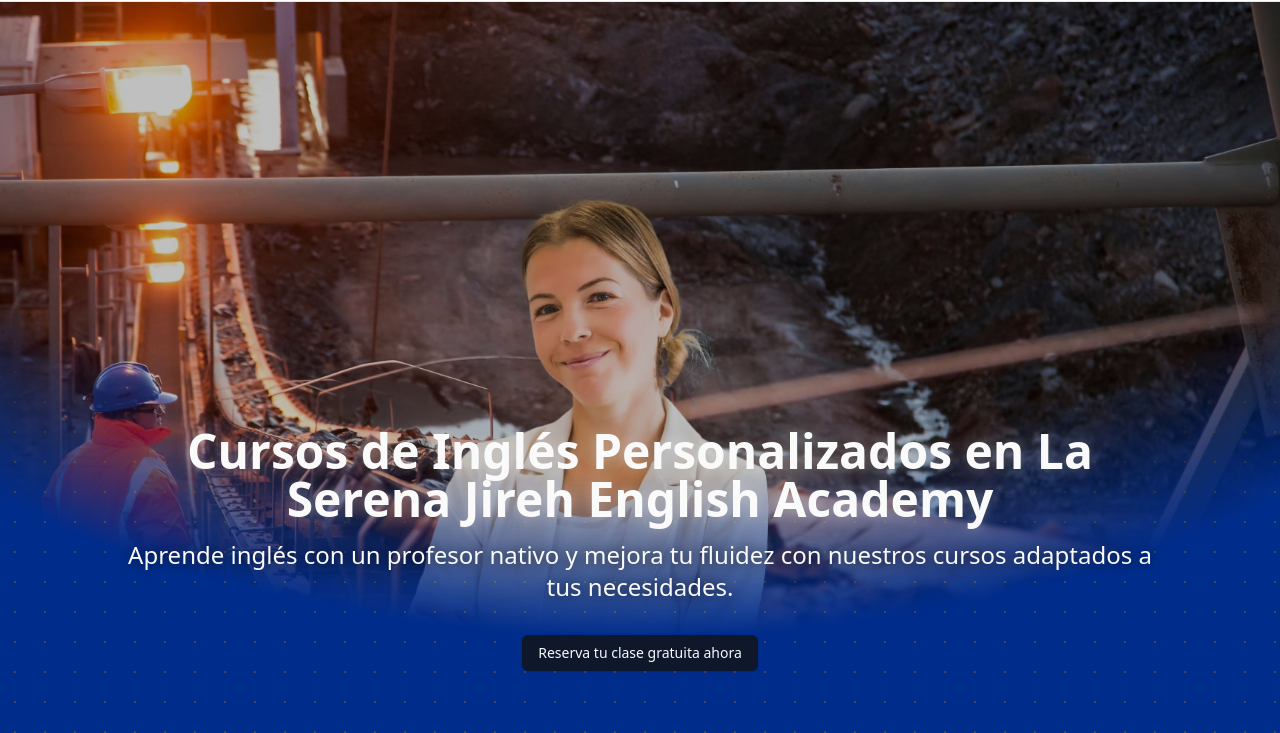
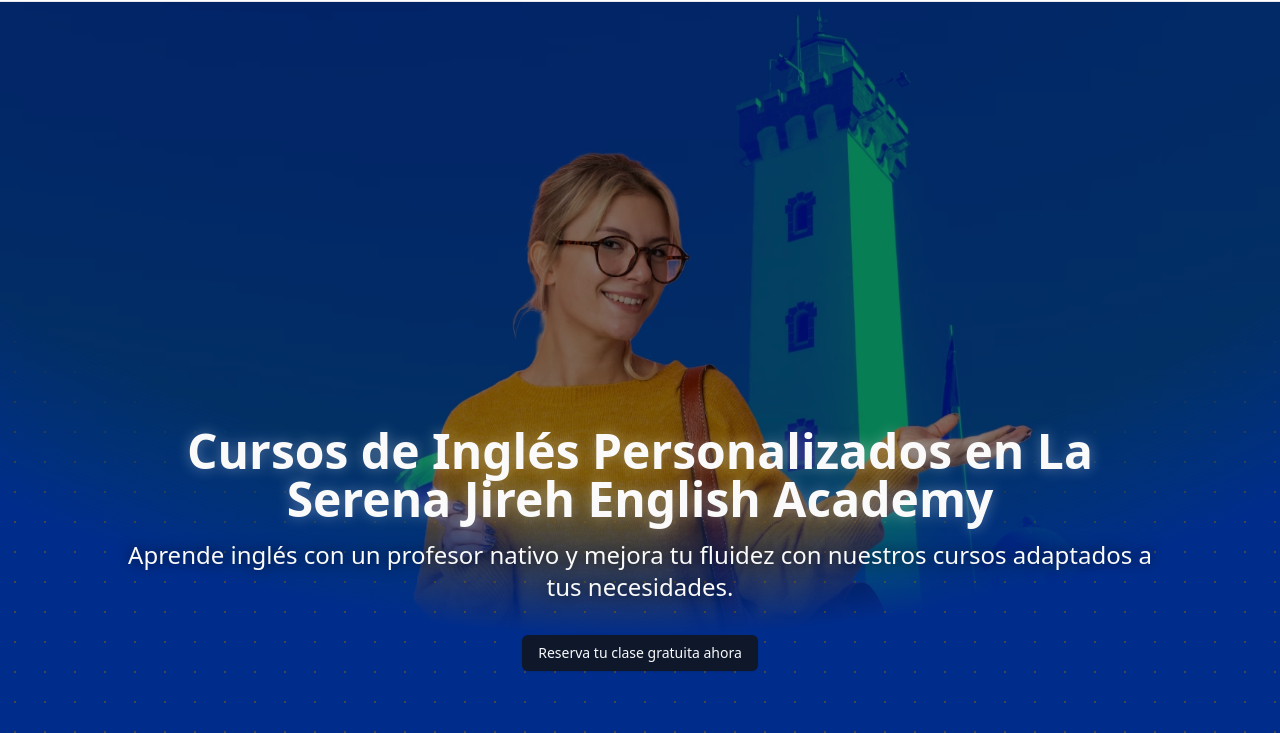
Before and after one commit to Juanmorales1810/jireh-english, an Astro site: page / in a window 1280 px wide. Shown: the part 67-800 px from the top of the page. Built offline with nearby package versions, Linux system fonts and the light colour scheme; Astro itself is replaced by a stand-in of ours.

Commit message:
Feat: Agregar componente SwiperHome y reemplazar imagen de fondo en HeroPrincipal

```diff
--- a/src/components/HeroPrincipal.astro
+++ b/src/components/HeroPrincipal.astro
@@ -1,36 +1,21 @@
 ---
-
+import SwiperHome from "./swiperHome";
 ---
 
 <section
     id="Inicio"
     class="relative h-[100dvh] w-full flex flex-col justify-center text-zinc-50 items-center text-center"
 >
-    <picture
-        class="h-[100dvh] w-full z-10 [mask-image:radial-gradient(ellipse_99%_100%_at_50%_-10%,#000_80%,transparent_100%)] brightness-50 md:aspect-video md:[mask-image:radial-gradient(ellipse_90%_100%_at_50%_-20%,#000_80%,transparent_100%)] md:brightness-75"
+    <div
+        class="h-[100dvh] w-full z-10 [mask-image:radial-gradient(ellipse_99%_100%_at_50%_-10%,#000_80%,transparent_100%)] brightness-50 md:[mask-image:radial-gradient(ellipse_90%_100%_at_50%_-20%,#000_80%,transparent_100%)]"
     >
-        <source
-            srcset="/Img/JIREHENGLISHACADEMY-7.avif"
-            type="image/avif"
-            media="(width >= 800px)"
-        />
-        <source
-            srcset="/Img/JIREHENGLISHACADEMY-8.avif"
-            type="image/avif"
-            media="(width <= 800px)"
-        />
-        <img
-            src="/Img/JIREHENGLISHACADEMY-8.avif"
-            alt="Fondo de la página"
-            loading={"eager"}
-            class="h-full w-full object-cover object-bottom"
-        />
-    </picture>
+        <SwiperHome client:load />
+    </div>
     <div
-        class="flex flex-col justify-center items-center h-[80dvh] w-full max-w-5xl z-30 absolute bottom-24 left-[0%] md:left-[calc(50%-512px)] md:top-1/2 md:h-auto"
+        class="flex flex-col justify-center items-center h-[80dvh] w-full max-w-5xl z-30 absolute bottom-24 left-[0%] lg:left-[calc(50%-512px)] lg:top-1/2 lg:h-auto"
     >
         <h1
-            class="text-3xl md:text-5xl mb-4 font-bold drop-shadow-[0_0px_7px_rgba(255,255,255,0.35)] flex-1 md:flex-none"
+            class="text-3xl lg:text-5xl mb-4 font-bold drop-shadow-[0_0px_7px_rgba(255,255,255,0.35)] flex-1 md:flex-none"
         >
             Cursos de Inglés Personalizados en La Serena Jireh English Academy
         </h1>
--- /dev/null
+++ b/src/components/swiperHome.tsx
@@ -0,0 +1,61 @@
+"use client"
+
+import React, { useRef, useState } from 'react';
+// Import Swiper React components
+import { Swiper, SwiperSlide } from 'swiper/react';
+
+// Import Swiper styles
+import 'swiper/css';
+import 'swiper/css/effect-creative';
+
+import '@/styles/globals.css';
+
+// import required modules
+import { EffectCreative, Autoplay } from 'swiper/modules';
+
+export default function SwiperHome() {
+    const Images = [
+        { id: 1, webp: '/Img/swiperHome/swiper-1.avif', small: '/Img/swiperHome/swiper-small-1.avif' },
+        { id: 2, webp: '/Img/swiperHome/swiper-2.avif', small: '/Img/swiperHome/swiper-small-2.avif' },
+        { id: 3, webp: '/Img/swiperHome/swiper-3.avif', small: '/Img/swiperHome/swiper-small-3.avif' },
+    ]
+    return (
+        <>
+            <Swiper
+                grabCursor={false}
+                effect={'creative'}
+                creativeEffect={{
+                    prev: {
+                        shadow: true,
+                        translate: ['-20%', 0, -1],
+                    },
+                    next: {
+                        translate: ['100%', 0, 0],
+                    },
+                }}
+                autoplay={{
+                    delay: 4000,
+                    disableOnInteraction: false,
+                }}
+                modules={[EffectCreative, Autoplay]}
+                className="home-swiper"
+            >
+
+                {Images.map((image) => (
+                    <SwiperSlide key={image.id} className="otro-swiper-slide">
+                        <picture>
+                            <source srcSet={image.webp} type="image/avif" media="(width >= 800px)" />
+                            <source srcSet={image.small} type="image/avif" media="(width <= 800px)" />
+                            <img
+                                className='object-cover w-full h-[100dvh]'
+                                src={image.webp}
+                                alt={`Imagen ${image.id}`}
+                            />
+                        </picture>
+                    </SwiperSlide>
+                ))}
+
+            </Swiper>
+        </>
+    );
+}
```
